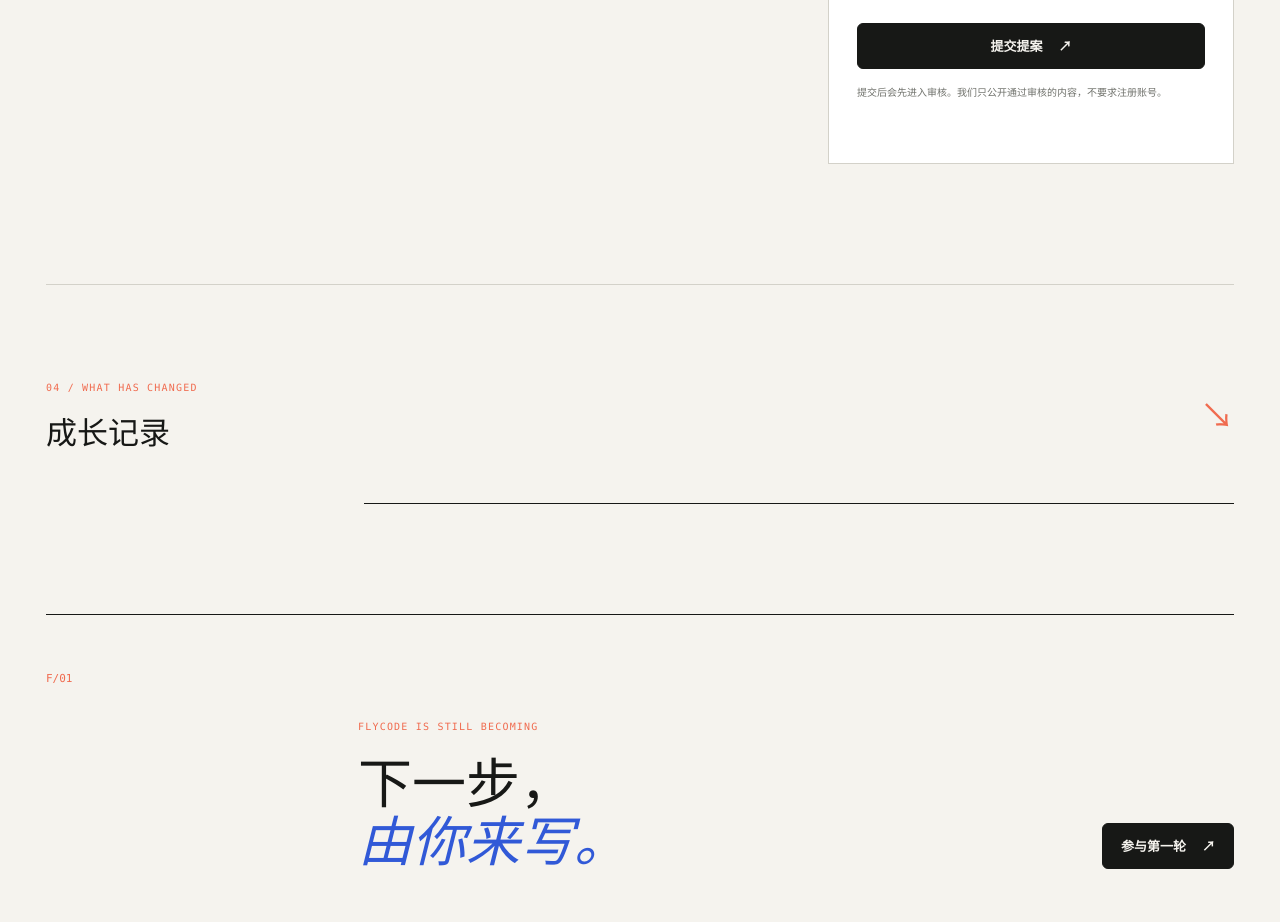
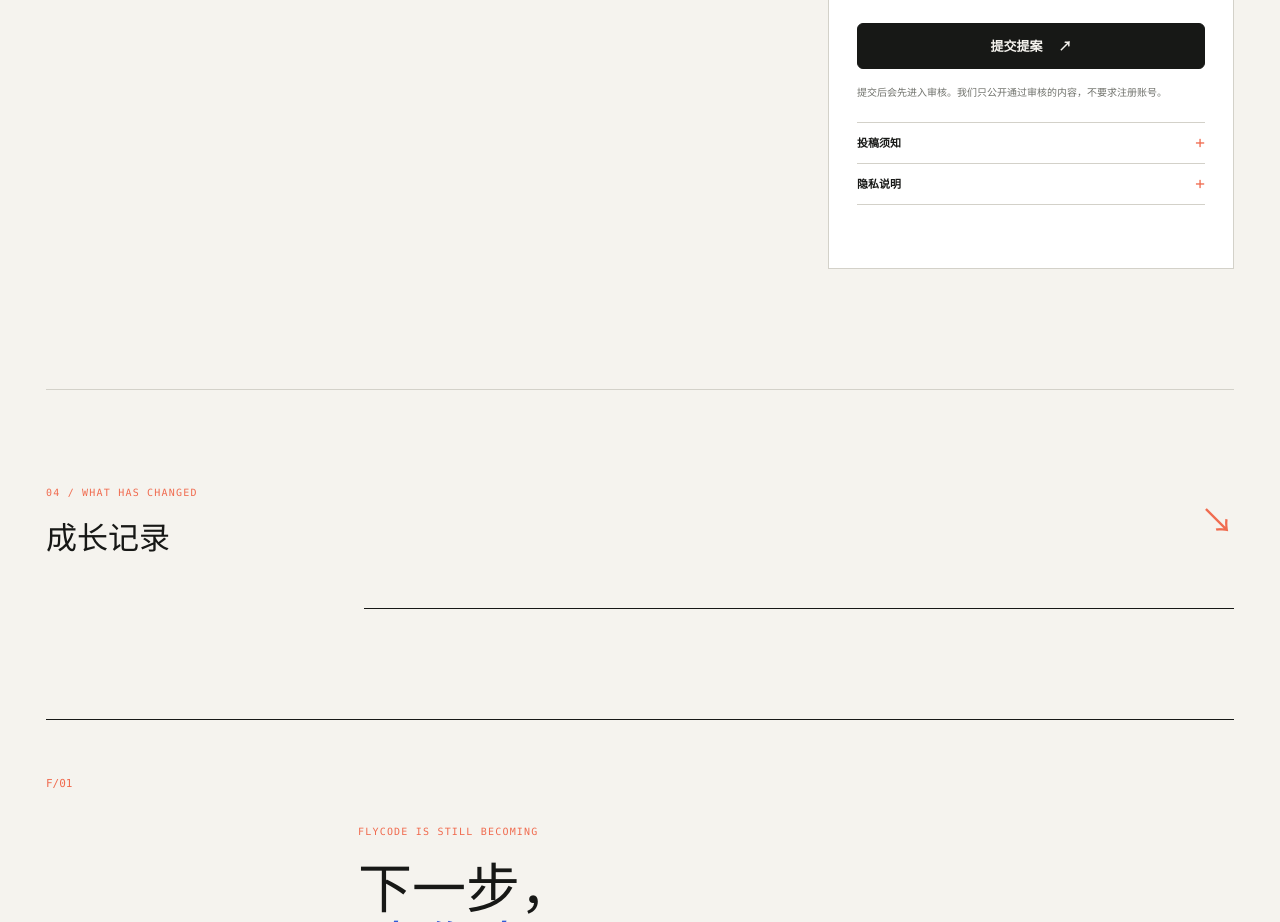
Before and after one commit to niously/flycode, a website: page public/index.html in a window 1280 px wide. Shown: the part 1554-2476 px from the top of the page. Drawn offline with Linux system fonts and the light colour scheme; no server answers.

Commit message:
[verified] Add submission and privacy guidance

```diff
--- a/public/index.html
+++ b/public/index.html
@@ -122,6 +122,16 @@
             <input class="honeypot" id="proposal-website" name="website" tabindex="-1" autocomplete="off" aria-hidden="true">
             <button class="primary-button full-width" id="proposal-submit" type="submit">提交提案 <span aria-hidden="true">↗</span></button>
             <p class="form-note">提交后会先进入审核。我们只公开通过审核的内容，不要求注册账号。</p>
+            <div class="submission-guidance">
+              <details>
+                <summary>投稿须知</summary>
+                <p>请尽量说明想法是什么、解决什么问题，以及为什么值得优先考虑。不要提交他人的私人信息、违法内容、恶意广告或明显侵权的材料。提案会先由发起人审核，通过后才会在网站公开；最终是否采用，由发起人结合社区意见、成本和可行性决定。</p>
+              </details>
+              <details>
+                <summary>隐私说明</summary>
+                <p>目前不要求注册账号。你填写的提案内容、昵称和参考链接可能随提案一起公开，请不要填写身份证号、手机号、住址等敏感信息。未提交的草稿只保存在当前浏览器；网站会使用浏览器标识记录投票状态，并处理必要的网络信息来限制重复投票和过于频繁的投稿。</p>
+              </details>
+            </div>
             <p class="form-message" id="proposal-message" role="status"></p>
           </form>
         </aside>
--- a/public/styles.css
+++ b/public/styles.css
@@ -175,6 +175,13 @@ button:focus-visible, a:focus-visible, input:focus-visible, textarea:focus-visib
 .small-textarea { min-height: 84px; }
 .full-width { width: 100%; margin-top: 16px; }
 .form-note { margin: 5px 0 0; color: var(--muted); font-size: 10px; line-height: 1.6; }
+.submission-guidance { margin-top: 12px; border-top: 1px solid var(--line); }
+.submission-guidance details { border-bottom: 1px solid var(--line); }
+.submission-guidance summary { display: flex; align-items: center; justify-content: space-between; min-height: 40px; color: var(--ink); font-size: 11px; font-weight: 700; cursor: pointer; list-style: none; }
+.submission-guidance summary::-webkit-details-marker { display: none; }
+.submission-guidance summary::after { content: "+"; color: var(--coral); font-family: var(--font-mono); font-size: 16px; font-weight: 400; }
+.submission-guidance details[open] summary::after { content: "-"; }
+.submission-guidance details p { max-width: 560px; margin: 0 0 13px; color: var(--muted); font-size: 11px; line-height: 1.7; }
 .form-message { min-height: 20px; margin: 5px 0 0; color: var(--green); font-size: 11px; }
 .form-message.error { color: #b3392c; }
 .honeypot { position: absolute; left: -10000px; width: 1px; height: 1px; opacity: 0; }
```
Also changed, not shown: tests/smoke.js (+2 -0 lines).
